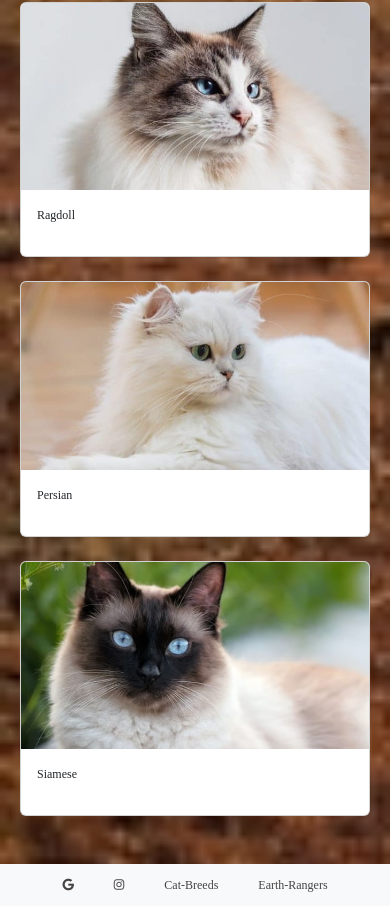
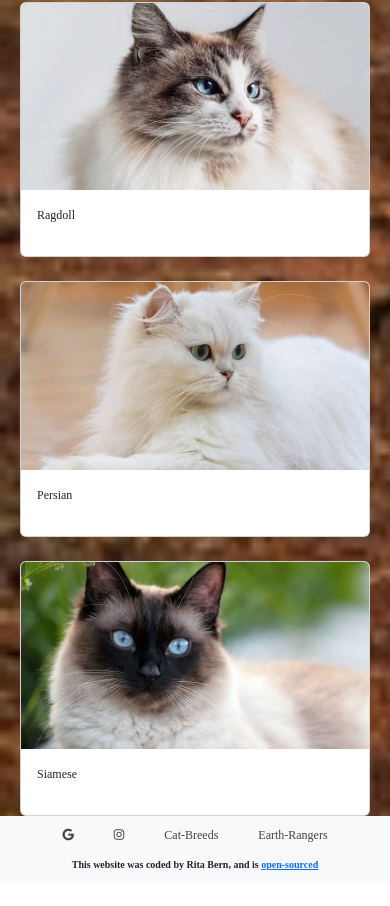
Before and after one commit to finnocino/portfolio-cats, a plain HTML site: page small-cats.html in a window 390 px wide. Shown: the part 2009-2915 px from the top of the page. After the commit the page ends 2890 px from the top, so only its background shows below. Drawn offline with nearby package versions, Linux system fonts and the light colour scheme; a web font is replaced by a local one.

Commit message:
Final touches to the project

```diff
--- a/small-cats.html
+++ b/small-cats.html
@@ -117,15 +117,21 @@
           </div>
     </div>
     </main>
-    <footer class="external-links d-flex justify-content-center mt-5">
-        <a href="mailto:margarita@agmail.com" title="Gmail">
-          <i class="fa-brands fa-google"></i>
-        </a>
-          <a href="https://www.instagram.com/clover_pawz/" target="_blank" title="Instagram">
-          <i class="fa-brands fa-instagram"></i>
-          </a>
-          <a href="https://www.rover.com/ca/blog/popular-cat-breeds/" target="_blank" title="Rover.com">Cat-Breeds</a>
-          <a href="https://www.earthrangers.com/EN/CA/top-10/top-10-biggest-cats/" target="_blank" title="Earth-Rangers">Earth-Rangers</a>
-        </footer>
+    <footer>
+        <div class="external-links d-flex justify-content-center">
+         <a href="mailto:margarita@agmail.com">
+         <i class="fa-brands fa-google"></i>
+       </a>
+         <a href="https://www.instagram.com/clover_pawz/" target="_blank">
+         <i class="fa-brands fa-instagram"></i>
+         </a>
+         <a href="https://www.rover.com/ca/blog/popular-cat-breeds/" target="_blank">Cat-Breeds</a>
+         <a href="https://www.earthrangers.com/EN/CA/top-10/top-10-biggest-cats/" target="_blank">Earth-Rangers</a>
+          </div>
+         <div>
+            <p class="text-center mt-2 mb-1 repository">
+             This website was coded by Rita Bern, and is <a href="http://https://github.com/finnocino/portfolio-cats">open-sourced</a></p>
+         </div>
+       </footer>
 </body>
 </html>
--- a/styles/portfolio.css
+++ b/styles/portfolio.css
@@ -23,7 +23,10 @@ p {
     font-size: 14px;
     font-weight: 700;
 }
-
+footer {
+    background: #F8F9FA;
+    padding: 5px 20px;
+}
 .active {
     color: var(--branding-color) !important;
     font-weight: 500;
@@ -47,7 +50,7 @@ body {
 }
 .about-my-cats-container {
     display: grid;
-    margin: 30px 40px 30px 30px;
+    margin: 90px;
 }
 .cleo-photo {
    width: 400px;
@@ -91,10 +94,6 @@ body {
     font-family: var(--heading-font-family);
     font-size: 15px;
 }
-.external-links {
-    background: #F8F9FA;
-    padding: 10px 20px;
-}
 .external-links :hover {
     color: var(--branding-color);
     transition:  all 100ms ease-in-out;
@@ -102,13 +101,10 @@ body {
 .external-links a {
     color: rgb(70, 67, 67);
     font-size: 16px;
-    padding: 2px 20px;
+    padding: 5px 20px;
     text-decoration: none;
     font-family: var(--heading-font-family);
     font-weight: 500;
-}
-.my-cats {
-    margin-top: 150px;
 }
 @media (max-width: 560px) {
     h1 {
@@ -172,4 +168,8 @@ body {
     .external-links a{
         font-size: 12px;
     }
+    .repository {
+        font-size: 10px;
+        font-family: var(--heading-font-family);
+    }
 }
```
Also changed, not shown: about.html (+7 -1 lines), index.html (+8 -2 lines), large-felines.html (+16 -10 lines).
